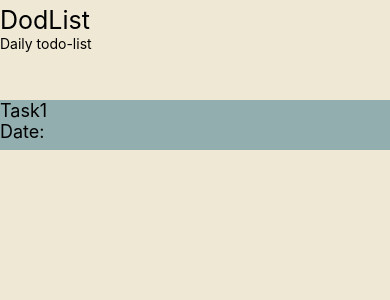
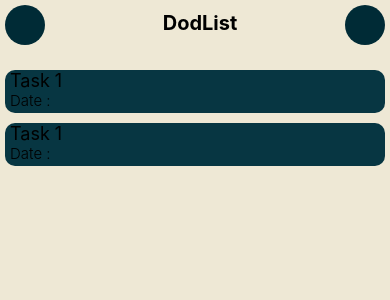
Before and after one commit to malbsubo28/DodList, a React Native app: screen / in a window 390 px wide. Shown: the top 300 px of the page. Built offline with nearby package versions, Linux system fonts and the light colour scheme.

Commit message:
Adding some components

```diff
--- a/App.js
+++ b/App.js
@@ -1,37 +1,37 @@
-import React from 'react'
+import React from 'react';
 import{
   Text,
   View,
   ScrollView,
   StyleSheet,
   useColorScheme
-} from 'react-native'
+} from 'react-native';
+import Task from './src/components/tasks'
 
 const AppHeader = () => {
   const isDarkMode = useColorScheme() === 'dark';
   return(
-    <View style={{height: 100, backgroundColor: isDarkMode ? '#000505' : '#eee8d5'}}>
-      <Text style={{fontSize: 25, fontWidth: '600', paddingTop: 5}}>DodList</Text>
-      <Text>Daily todo-list</Text>
-    </View>
-  );
-}
-
-const Date = () => {
-  const isDarkMode = useColorScheme() === 'dark';
-  return(
-    <View>
-      <Text style={{fontSize: 18}}>Date: </Text>
-    </View>
-  );
-}
-
-const Task = () => {
-  const isDarkMode = useColorScheme() === 'dark';
-  return(
-    <View style={{height: 50, backgroundColor: isDarkMode ? '#073642' : '#93aeae'}}>
-      <Text style={{fontSize: 18}}>Task1</Text>
-      <Date/>
+    <View style={styles.appHeaderBox}>
+      <View style={{
+        backgroundColor: '#002b36',
+        marginTop: 5,
+        width: 40,
+        height: 40,
+        borderRadius: 50,
+      }}></View>
+      <Text style={{
+        fontSize: 20,
+        marginLeft: 10,
+        fontWeight: '750',
+        color: isDarkMode ? '#eee8d5' : '#000000',
+      }}>DodList</Text>
+      <View style={{
+        backgroundColor: '#002b36',
+        marginTop: 5,
+        width: 40,
+        height: 40,
+        borderRadius: 50,
+      }}></View>
     </View>
   );
 }
@@ -47,13 +47,23 @@ const App = () => {
       style={backgroundColorMode}>
       <View>
         <AppHeader/>
-        <Task/>
+        <View style={{marginTop: 20}}>
+          <Task/>
+          <Task/>
+        </View>
       </View>
     </ScrollView>
   );
 };
 
 const styles = StyleSheet.create({
-});
+  appHeaderBox:{
+    flexDirection: 'row',
+    height: 45,
+    padding: 5,
+    alignItems: 'center',
+    justifyContent: 'space-between',
+  }
+})
 
 export default App;
--- a/package.json
+++ b/package.json
@@ -11,8 +11,7 @@
   },
   "dependencies": {
     "react": "18.1.0",
-    "react-native": "0.70.6",
-    "react-native-reanimated": "^2.13.0"
+    "react-native": "0.70.6"
   },
   "devDependencies": {
     "@babel/core": "^7.12.9",
--- /dev/null
+++ b/src/components/tasks.js
@@ -0,0 +1,50 @@
+import React, {
+  Component
+} from 'react';
+import {
+  View,
+  Text,
+  StyleSheet,
+} from 'react-native';
+
+class Date extends Component{
+  render(){
+    return(
+      <Text style={styles.taskDate}>Date :</Text>
+    );
+  }
+}
+
+const Task = () => {
+  return(
+    <View style={styles.taskBox}>
+      <Text style={styles.taskText}>
+        Task 1
+      </Text>
+      <Date/>
+    </View>
+  );
+}
+
+const styles = StyleSheet.create({
+  taskBox:{
+    backgroundColor: '#073642',
+    margin: 5,
+    borderRadius: 10,
+  },
+  taskText:{
+    fontSize: 18,
+    paddingLeft: 5,
+    paddingRight: 5,
+    flexWrap: 'wrap'
+  },
+  taskDate:{
+    fontSize: 15,
+    paddingLeft: 5,
+    paddingRight: 5,
+    paddingBottom: 3,
+    fontWeight: '350'
+  },
+});
+
+export default Task;
```
Also changed, not shown: 1 other file (tests, documents, lock files or other folders).
